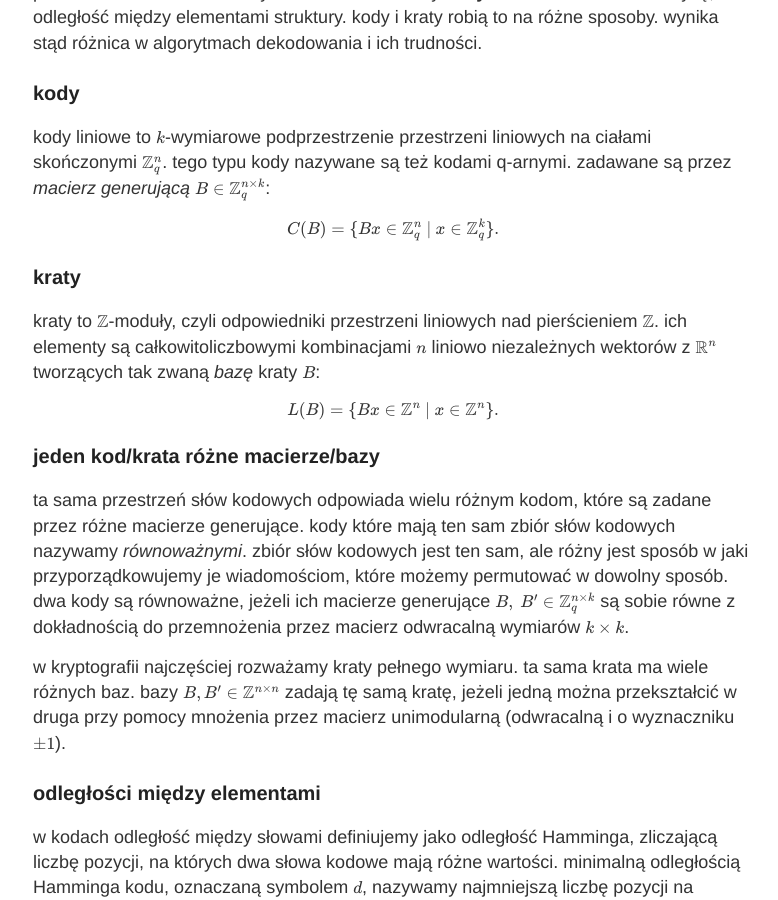
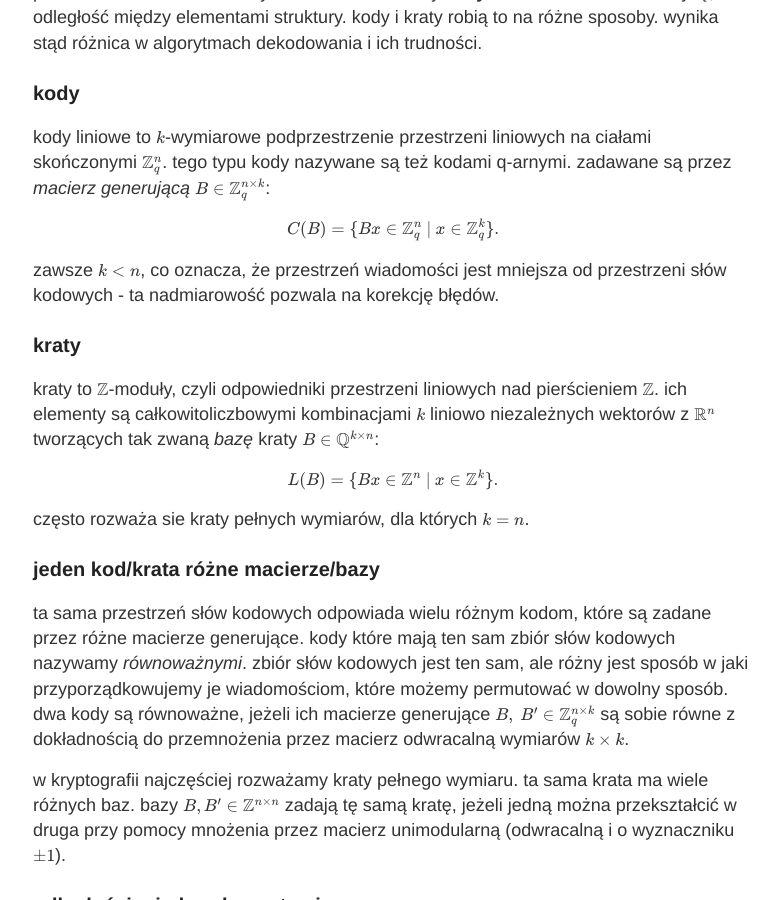
Before and after one commit to keIpie/keIpie.github.io, a Jekyll site: the page built from pq/_posts/2021-3-14-kraty-kody.md, in a window 1280 px wide and 900 px high, scrolled down 479 px. Shown: the whole window, without its empty margins (247-1025 px from the left). Built offline with Jekyll 4.4.1, drawn with Linux system fonts in a browser that asks for light colours; formulas are drawn with MathJax 3.

Commit message:
saber lwr

```diff
--- a/pq/_posts/2021-3-14-kraty-kody.md
+++ b/pq/_posts/2021-3-14-kraty-kody.md
@@ -16,12 +16,17 @@ tego typu kody nazywane są też kodami q-arnymi. zadawane są przez *macierz ge
 
 $$ C(B) = \{ Bx \in \mathbb{Z}_q^n ~|~ x \in \mathbb{Z}_q^k \}. $$
 
+zawsze $k<n$, co oznacza, że przestrzeń wiadomości jest mniejsza od przestrzeni słów kodowych - ta nadmiarowość pozwala
+na korekcję błędów.
+
 ### kraty
 
 kraty to $\mathbb{Z}$-moduły, czyli odpowiedniki przestrzeni liniowych nad pierścieniem $\mathbb{Z}$. ich elementy są całkowitoliczbowymi
-kombinacjami $n$ liniowo niezależnych wektorów z $\mathbb{R}^n$ tworzących tak zwaną *bazę* kraty $B$:
+kombinacjami $k$ liniowo niezależnych wektorów z $\mathbb{R}^n$ tworzących tak zwaną *bazę* kraty $B \in \mathbb{Q}^{k \times n}$:
 
-$$ L(B) = \{ Bx \in \mathbb{Z}^n ~|~ x \in \mathbb{Z}^n \}. $$
+$$ L(B) = \{ Bx \in \mathbb{Z}^n ~|~ x \in \mathbb{Z}^k \}. $$
+
+często rozważa sie kraty pełnych wymiarów, dla których $k=n$.
 
 ### jeden kod/krata różne macierze/bazy
 
```
